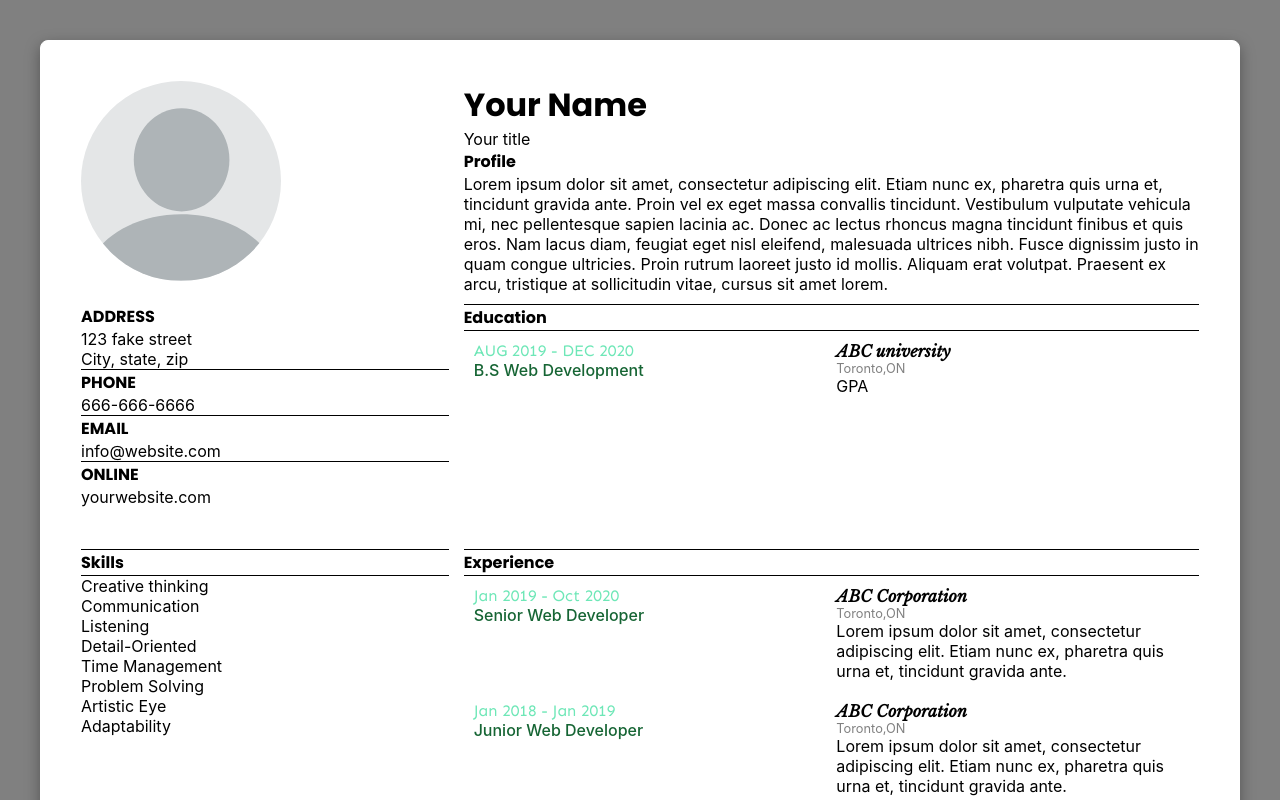
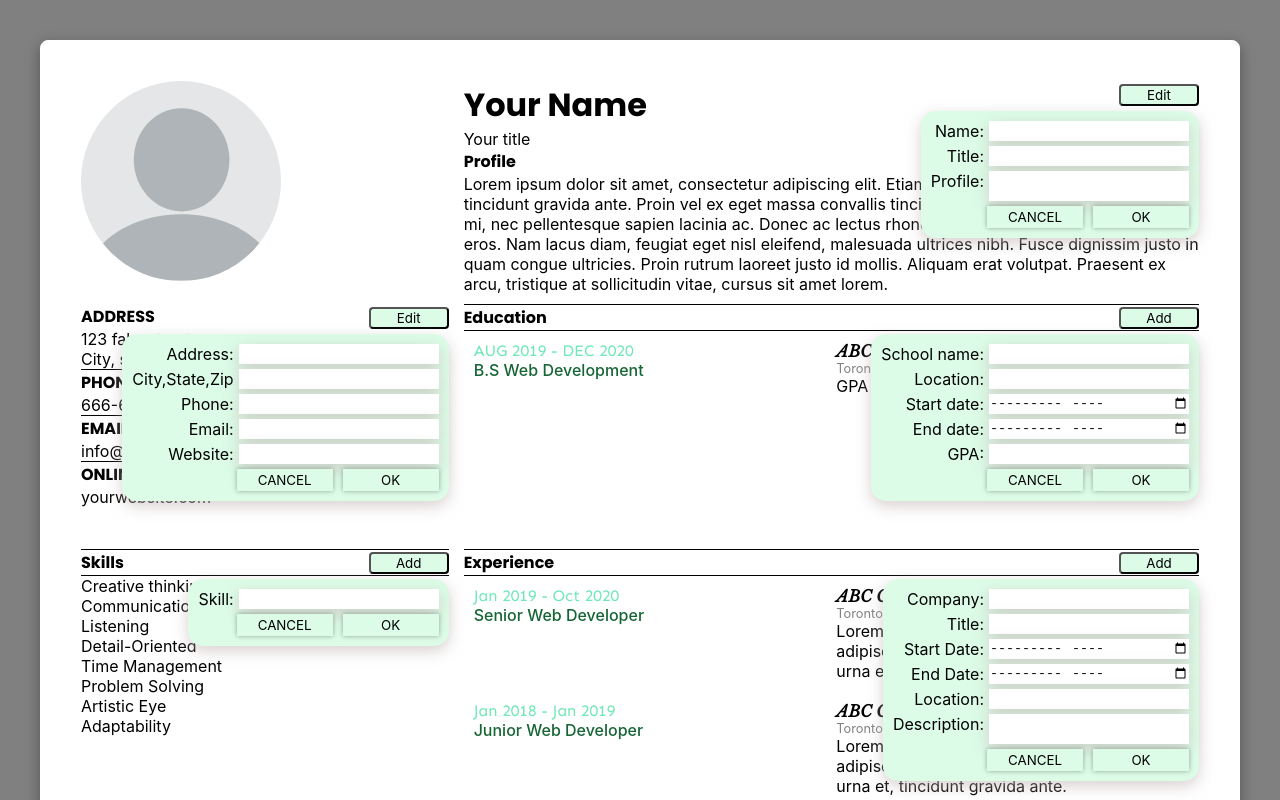
Before and after one commit to kjai139/cv-project, a React (Create React App) app: page / in a window 1280 px wide. Built offline with nearby package versions, Linux system fonts and the light colour scheme.

Commit message:
forms skeleton

```diff
--- a/src/components/Education.js
+++ b/src/components/Education.js
@@ -16,7 +16,38 @@ class Education extends Component {
     render() {
         return (
             <div id="educationContainer" className="formEle">
-                <div id="educationLeftDiv">
+                <div id="educationLeftDiv" className="btnShell">
+                <button className="editBtn">Edit</button>
+                    <div className="editFormDiv">
+                        <form id="addressForm" name="addressForm" className="editForm" autoComplete="off">
+                            <label>
+                                Address:
+                                <input type="text" name="addressName"></input>
+                            </label>
+                            <label>
+                                City,State,Zip
+                                <input type="text" name="cityStateZip"></input>
+                            </label>
+                            <label>
+                                Phone:
+                                <input type="tel" name="phoneNumber"></input>
+                            </label>
+                            <label>
+                                Email:
+                                <input type="email" name="email"></input>
+                            </label>
+                            <label>
+                                Website:
+                                <input type="text" name="website"></input>
+                            </label>
+                            <div className="submitBtnDiv">
+                                <button className="submitBtn">CANCEL</button>
+                                <button className="submitBtn">
+                                    OK
+                                </button>
+                            </div>
+                        </form>
+                    </div>
                     <p className="headers sectionTitle">ADDRESS</p>
                     <p>123 fake street</p>
                     <p>City, state, zip</p>
@@ -33,7 +64,38 @@ class Education extends Component {
 
 
                 </div>
-                <div id="educationRightDiv">
+                <div id="educationRightDiv" className="btnShell">
+                <button className="addBtn">Add</button>
+                    <div className="editFormDiv">
+                        <form id="educationForm" name="educationForm" className="editForm" autoComplete="off">
+                            <label>
+                                School name:
+                                <input type="text" name="schoolName"></input>
+                            </label>
+                            <label>
+                                Location:
+                                <input type="text" name="location"></input>
+                            </label>
+                            <label>
+                                Start date:
+                                <input type="month" name="startDate"></input>
+                            </label>
+                            <label>
+                                End date:
+                                <input type="month" name="endDate"></input>
+                            </label>
+                            <label>
+                                GPA:
+                                <input type="text" name="gpa"/>
+                            </label>
+                            <div className="submitBtnDiv">
+                                <button className="submitBtn">CANCEL</button>
+                                <button className="submitBtn">
+                                    OK
+                                </button>
+                            </div>
+                        </form>
+                    </div>
                     <div className="topBorderLine"></div>
                     <p className="headers">Education</p>
                     <div className="borderLine"></div>
--- a/src/components/Experience.js
+++ b/src/components/Experience.js
@@ -14,7 +14,23 @@ class Experience extends Component {
     render() {
         return (
             <div id="experienceContainer" className="formEle">
-                <div id="experienceLeft">
+                <div id="experienceLeft" className="btnShell">
+                <button className="addBtn">Add</button>
+                    <div className="editFormDiv">
+                        <form id="skillsForm" name="skillsForm" className="editForm" autoComplete="off">
+                            <label>
+                                Skill:
+                                <input type="text" name="skillName"></input>
+                            </label>
+                            <div className="submitBtnDiv">
+                                <button className="submitBtn">CANCEL</button>
+                                <button className="submitBtn">
+                                    OK
+                                </button>
+                            </div>
+
+                        </form>
+                    </div>
                     <div className="topBorderLine"></div>
                     <p className="headers sectionTitle">Skills</p>
                     <div className="borderLine"></div>
@@ -31,7 +47,42 @@ class Experience extends Component {
                     </ul>
 
                 </div>
-                <div id="experienceRight">
+                <div id="experienceRight" className="btnShell">
+                <button className="addBtn">Add</button>
+                    <div className="editFormDiv">
+                        <form id="experienceForm" name="experienceForm" className="editForm" autoComplete="off">
+                            <label>
+                                Company:
+                                <input type="text" name="companyName"></input>
+                            </label>
+                            <label>
+                                Title:
+                                <input type="text" name="title"></input>
+                            </label>
+                            <label>
+                                Start Date:
+                                <input type="month" name="startDate"></input>
+                            </label>
+                            <label>
+                                End Date:
+                                <input type="month" name="endDate"></input>
+                            </label>
+                            <label>
+                                Location:
+                                <input type="text" name="location"></input>
+                            </label>
+                            <label>
+                                Description:
+                                <textarea name="description"></textarea>
+                            </label>
+                            <div className="submitBtnDiv">
+                                <button className="submitBtn">CANCEL</button>
+                                <button className="submitBtn">
+                                    OK
+                                </button>
+                            </div>
+                        </form>
+                    </div>
                     <div className="topBorderLine"></div>
                     <p className="headers">Experience</p>
                     <div className="borderLine"></div>
--- a/src/components/Profile.js
+++ b/src/components/Profile.js
@@ -25,7 +25,30 @@ class Profile extends Component {
                     </label>
                     </form>
                 </div>
-                <div id="profileDiv">
+                <div id="profileDiv" className="btnShell">
+                    <button className="editBtn">Edit</button>
+                    <div className="editFormDiv">
+                        <form id="profileForm" name="profileForm" className="editForm" autoComplete="off">
+                            <label>
+                                Name:
+                                <input type="text" name="name"></input>
+                            </label>
+                            <label>
+                                Title:
+                                <input type="text" name="title"></input>
+                            </label>
+                            <label>
+                                Profile:
+                                <textarea name="profile"/>
+                            </label>
+                            <div className="submitBtnDiv">
+                                <button className="submitBtn">CANCEL</button>
+                                <button className="submitBtn">
+                                    OK
+                                </button>
+                            </div>
+                        </form>
+                    </div>
                     <p id="profileName" className="headers">Your Name</p>
                     <p id="profileTitle">Your title</p>
                     <p id="profileHeader" className="headers sectionTitle">Profile</p>
--- a/src/styles/App.css
+++ b/src/styles/App.css
@@ -9,6 +9,9 @@
   --companyTitle: 'Libre Baskerville', serif;
   --locationColor: gray;
   --credTitle: #166534;
+  --formBG: #dcfce7;
+
+
 }
 
 html, body {
@@ -94,6 +97,90 @@ html, body {
 
 }
 
+.btnShell {
+  position: relative;
+}
+
+.editBtn, .addBtn {
+  position: absolute;
+  right:0;
+  top:3px;
+  padding: 1px;
+  width:5rem;
+  background-color: var(--formBG);
+  border-radius: 4px;
+
+  font-family: var(--credTitle);
+
+
+}
+
+.submitBtnDiv {
+  gap: 10px;
+  display: flex;
+}
+
+.submitBtn {
+  width: 6rem;
+  cursor: pointer;
+  font-family: var(--credTitle);
+  background-color: var(--formBG);
+  padding: 3px;
+  border: none;
+  box-shadow: rgba(0, 0, 0, 0.35) 0px 0px 5px;
+
+}
+
+.submitBtn:hover{
+
+  filter: brightness(90%);
+  transform: scale(90%);
+
+}
+
+.editBtn:hover, .addBtn:hover{
+  cursor: pointer;
+  filter: brightness(90%);
+  transform: scale(95%);
+  box-shadow: rgba(196, 182, 182, 0.644) 0px 0px 5px;
+
+  transition: box-shadow .25s;
+}
+
+label {
+  display:inline-flex;
+  gap:5px;
+}
+
+textarea {
+  resize: none;
+}
+
+input, textarea {
+  width:200px;
+  border: none;
+  box-shadow: rgba(196, 182, 182, 0.644) 0px 5px 15px;
+
+}
+
+.editFormDiv {
+  background-color: var(--formBG);
+  position: absolute;
+  right: 0;
+  padding: 10px;
+  top: 30px;
+
+  border-radius: 15px;
+  box-shadow: rgba(196, 182, 182, 0.644) 0px 5px 15px;
+}
+.editForm {
+  flex-direction: column;
+  display: flex;
+  align-items: end;
+  gap:5px;
+}
+
+
 #profileName {
   font-size: 2rem;
 }
```
